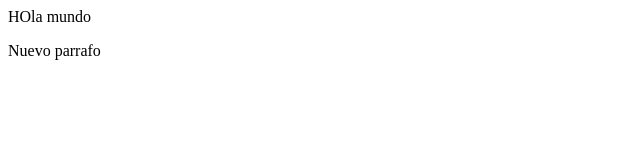
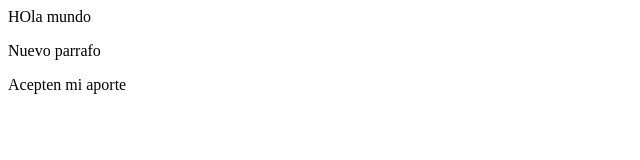
Before and after one commit to eduardoorm/repo-villareal, a plain HTML site: page index.html in a window 1280 px wide. Shown: the whole page, without its empty margins (0-640 px from the left). Drawn offline with Linux system fonts and the light colour scheme.

Commit message:
Update index.html

```diff
--- a/index.html
+++ b/index.html
@@ -1,2 +1,5 @@
 <p>HOla mundo</p>
 <p> Nuevo parrafo</p>
+
+
+<p> Acepten mi aporte</p>
```
